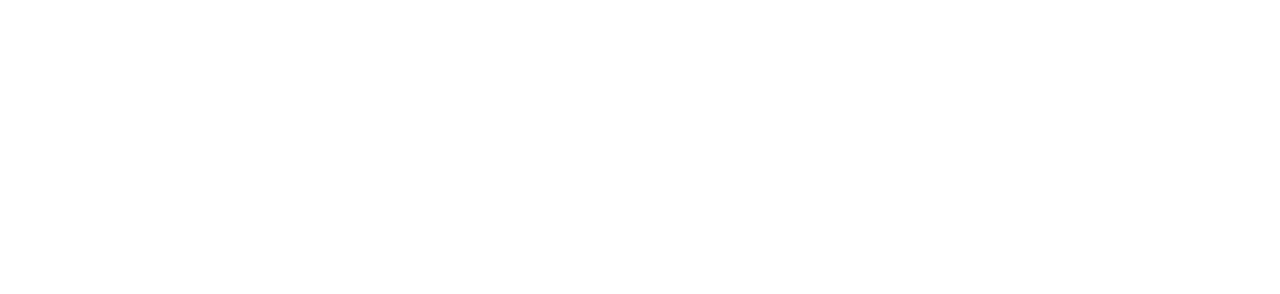
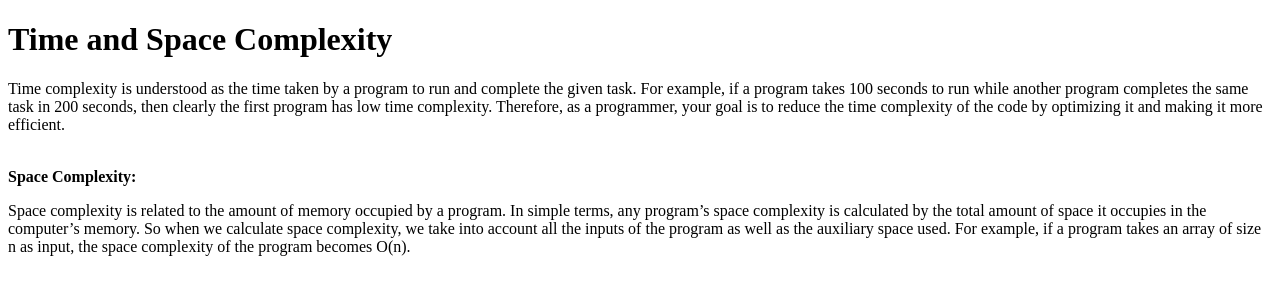
Before and after one commit to acciojob/time-and-space-complexity-vishalP-08, a website: page main.html in a window 1280 px wide. Drawn offline with Linux system fonts and the light colour scheme.

Commit message:
created a submission

```diff
--- a/main.html
+++ b/main.html
@@ -8,6 +8,9 @@
 
 <body>
 	<!-- the entire body must be written by student -->
+	<h1>Time and Space Complexity</h1>
+	<p>Time complexity is understood as the time taken by a program to run and complete the given task. For example, if a program takes 100 seconds to run while another program completes the same task in 200 seconds, then clearly the first program has low time complexity. Therefore, as a programmer, your goal is to reduce the time complexity of the code by optimizing it and making it more efficient.</p><br>
+	<b>Space Complexity:</b><p>Space complexity is related to the amount of memory occupied by a program. In simple terms, any program’s space complexity is calculated by the total amount of space it occupies in the computer’s memory. So when we calculate space complexity, we take into account all the inputs of the program as well as the auxiliary space used. For example, if a program takes an array of size n as input, the space complexity of the program becomes O(n).</p>
     <script type="text/javascript" src="./script.js">
 </script>
 
```
